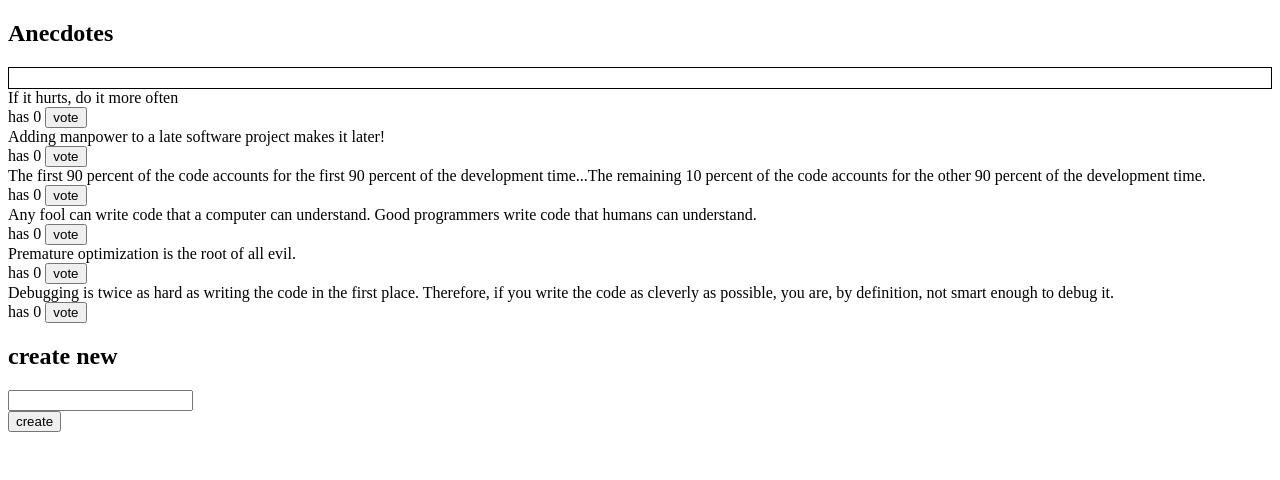
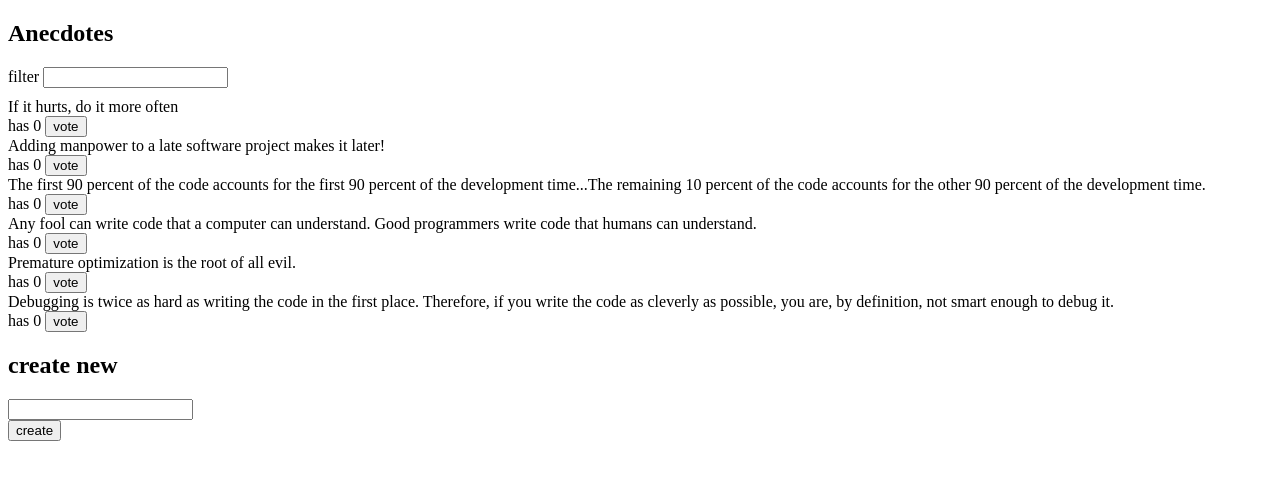
Before and after one commit to xavier-kong/Full-Stack-Open-Exercises, a React (Create React App) app in the folder part6/redux-anecdotes/: page / in a window 1280 px wide. Shown: the top 480 px of the page. Built offline with nearby package versions, Linux system fonts and the light colour scheme.

Commit message:
added conditional display for notification component

```diff
--- a/part6/redux-anecdotes/src/App.js
+++ b/part6/redux-anecdotes/src/App.js
@@ -2,10 +2,12 @@
 import AnecdoteForm from './components/AnecdoteForm'
 import AnecdoteList from './components/AnecdoteList'
 import Notification from './components/Notification'
+import Filter from './components/Filter'
 
 const App = () => (
   <div>
     <h2>Anecdotes</h2>
+    <Filter />
     <Notification />
     <AnecdoteList />
     <AnecdoteForm />
--- /dev/null
+++ b/part6/redux-anecdotes/src/components/Filter.js
@@ -0,0 +1,18 @@
+import React from 'react'
+
+const Filter = () => {
+  const handleChange = (event) => {
+    // input-field value is in variable event.target.value
+  }
+  const style = {
+    marginBottom: 10
+  }
+
+  return (
+    <div style={style}>
+      filter <input onChange={handleChange} />
+    </div>
+  )
+}
+
+export default Filter
--- a/part6/redux-anecdotes/src/components/Notification.js
+++ b/part6/redux-anecdotes/src/components/Notification.js
@@ -6,7 +6,8 @@
   const style = {
     border: 'solid',
     padding: 10,
-    borderWidth: 1
+    borderWidth: 1,
+    display: notification ? '' : 'none'
   }
   return (
     <div style={style}>
--- a/part6/redux-anecdotes/src/reducers/notificationReducer.js
+++ b/part6/redux-anecdotes/src/reducers/notificationReducer.js
@@ -1,5 +1,5 @@
 const initialState = {
-  content: ''
+  content: null
 }
 
 const notificationReducer = (state = initialState, action) => {
@@ -17,7 +17,7 @@
     case 'DENOTIFY':
       return {
         ...state,
-        content: ''
+        content: null
       }
     default:
       return state
```
